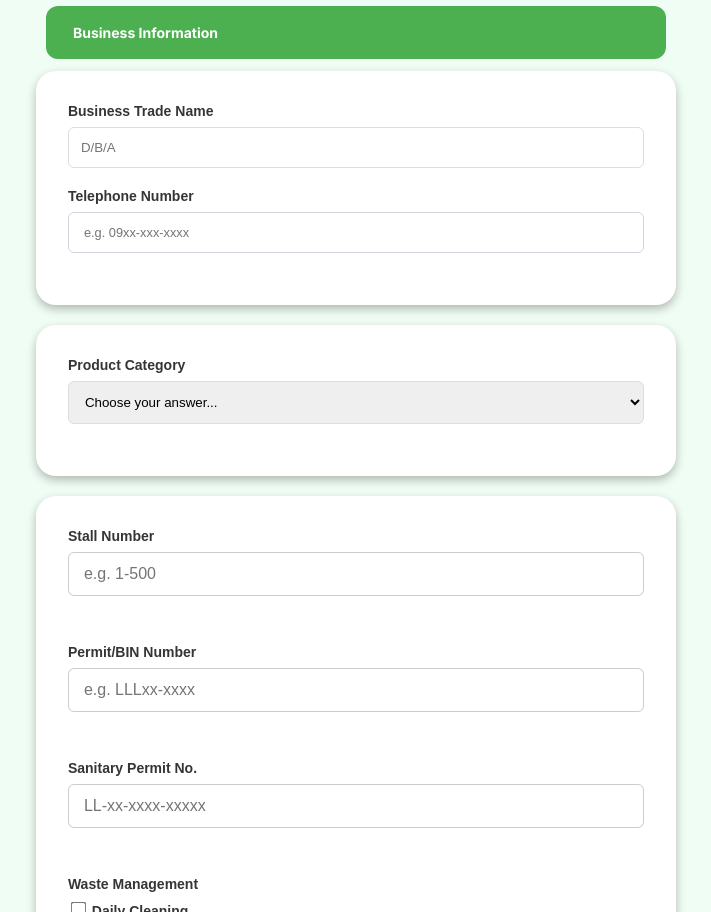
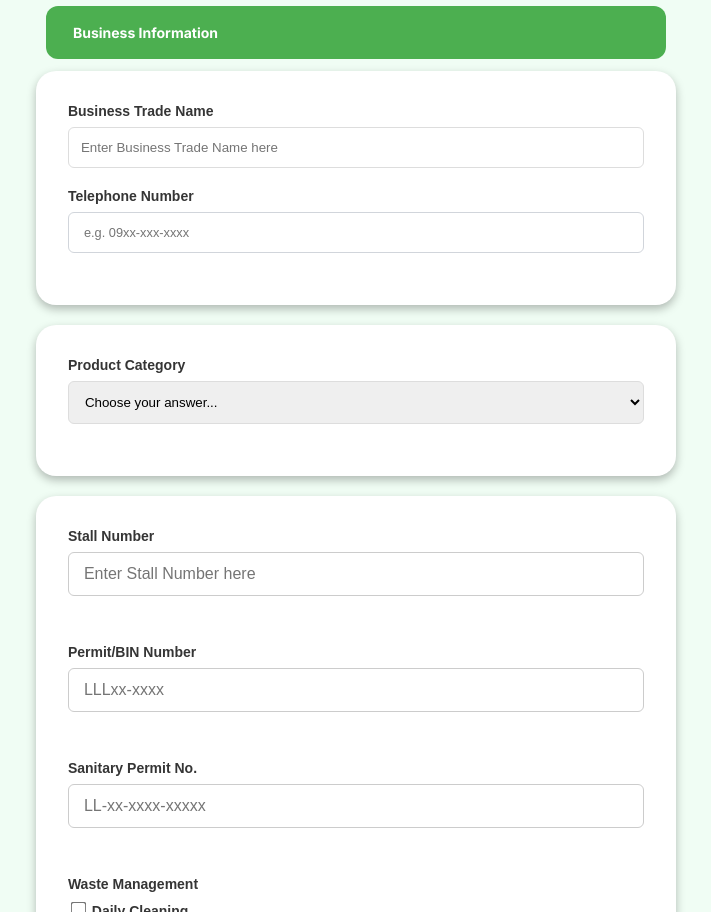
Before and after one commit to Andrey-Ibay/group10-survey-system, a plain HTML site: page vendor.html in a window 1280 px wide. Shown: the part 760-1672 px from the top of the page, without its empty margins (431-1142 px from the left). Drawn offline with nearby package versions, Linux system fonts and the light colour scheme.

```diff
--- a/vendor.html
+++ b/vendor.html
@@ -111,7 +111,7 @@
             <div class="form-card">
                 <div class ="input-box">
                     <label> Business Trade Name </label>
-                    <input type = "text" name = "business_trade_name" placeholder = "D/B/A" required>
+                    <input type = "text" name = "business_trade_name" placeholder = "Enter Business Trade Name here" required>
                     <p class="error-message"></p>
                 </div>
                 <div class = "input-box">
@@ -144,7 +144,7 @@
                 <div class = "input-box">
                     <label> Stall Number </label>
                     <div class="stall-input">
-                        <input type = "number" name = "stall_num" placeholder = "e.g. 1-500" min="1" max="500" required>
+                        <input type = "number" name = "stall_num" placeholder = "Enter Stall Number here" required>
                         <p class="error-message"></p>
                         <br>
                         <br>
@@ -152,7 +152,7 @@
 
                     <div class="permit-num">
                         <label>Permit/BIN Number</label>
-                        <input type = "number" name = "permit_num" placeholder = "e.g. LLLxx-xxxx" pattern="[a-zA-Z0-9]+" title="Please enter only letters and numbers (no spaces or special characters)." required>
+                        <input type = "number" name = "permit_num" placeholder = "LLLxx-xxxx" pattern="[a-zA-Z0-9]+" title="Please enter only letters and numbers (no spaces or special characters)." required>
                         <p class="error-message"></p>
                         <br>
                         <br>
```
Also changed, not shown: health-dashboard.html (+1 -1 lines).
